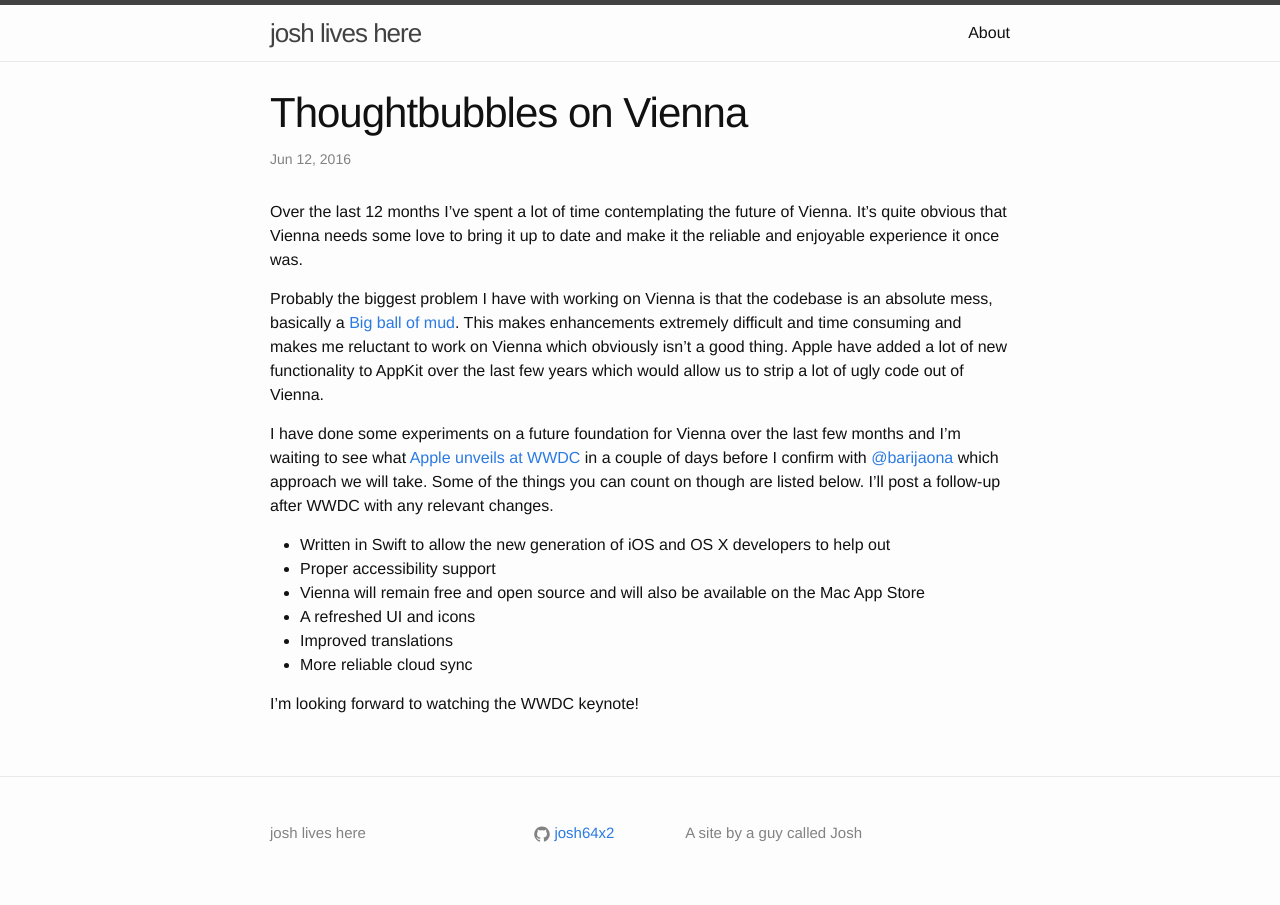
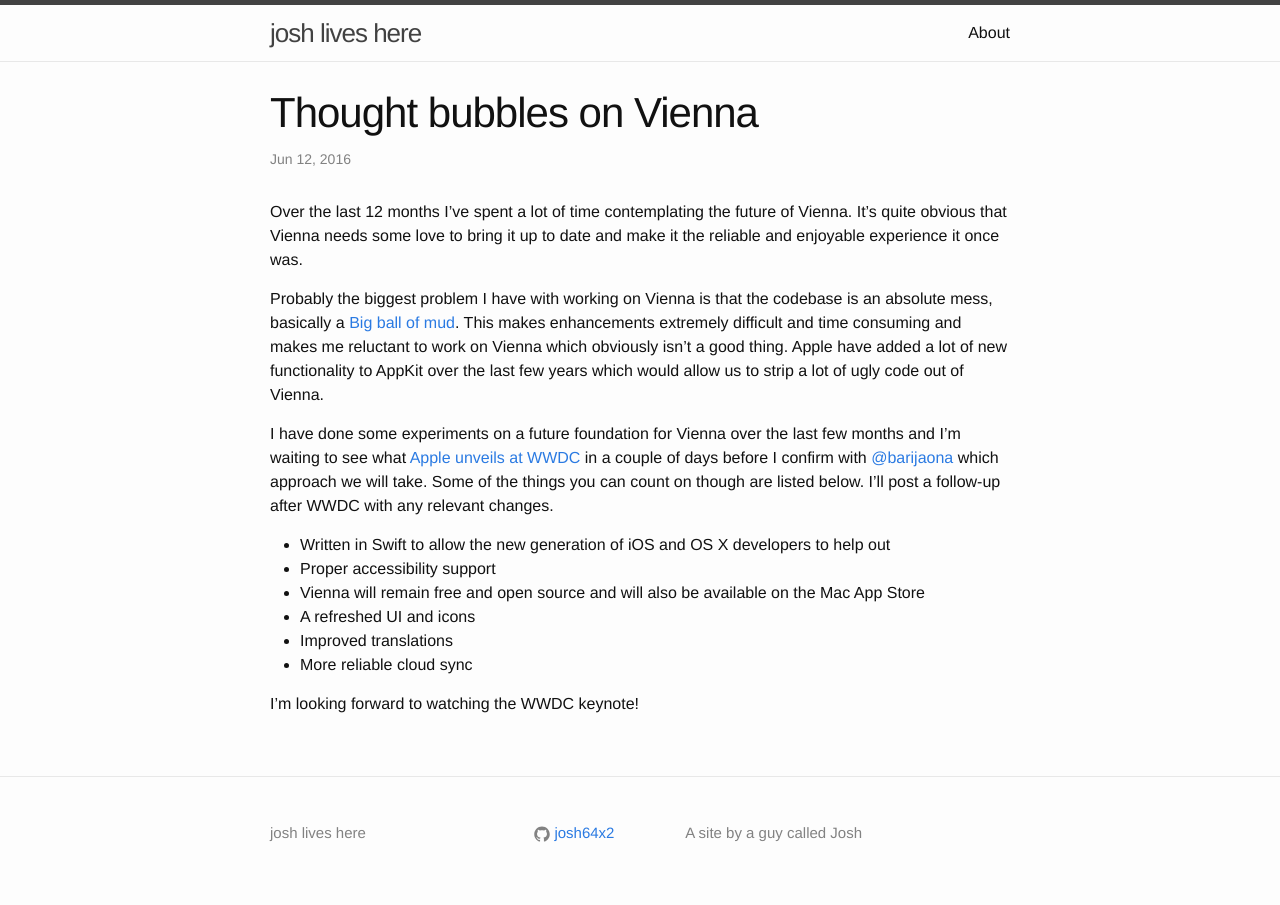
Before and after one commit to josh64x2/josh64x2.github.io, a Jekyll site: the page built from _posts/2016-06-12-thought-bubbles-on-vienna.markdown, in a window 1280 px wide. Built offline with Jekyll 4.4.1, drawn with Linux system fonts in a browser that asks for light colours.

Commit message:
renamed thought bubbles post

```diff
--- a/_posts/2016-06-12-thoughtbubbles-on-vienna.markdown
+++ b/_posts/2016-06-12-thought-bubbles-on-vienna.markdown
@@ -1,6 +1,6 @@
 ---
 layout: post
-title:  "Thoughtbubbles on Vienna"
+title:  "Thought bubbles on Vienna"
 date:   2016-06-12 12:00:00
 ---
 Over the last 12 months I've spent a lot of time contemplating the future of Vienna.
```
